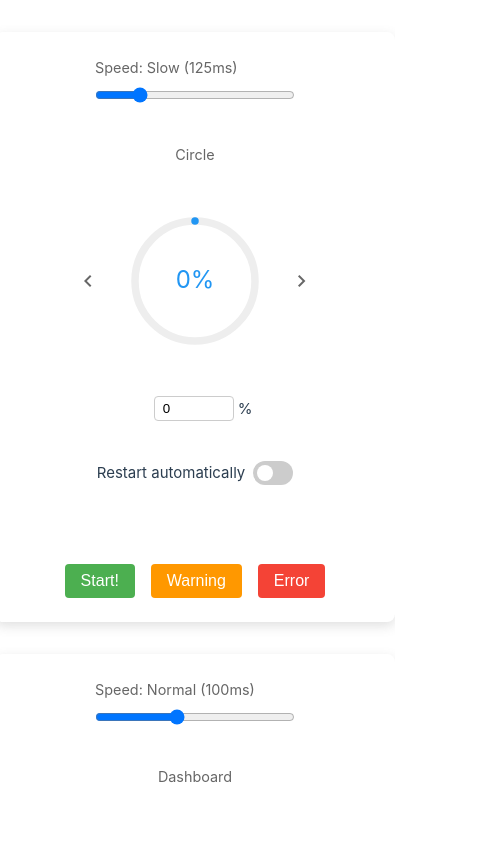
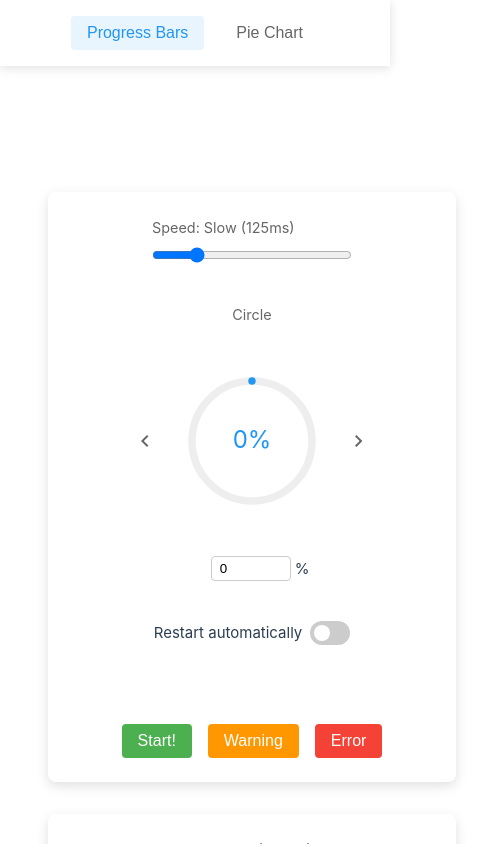
Before and after one commit to Vrolok15/test-vue-progress-bars, a Vue app in the folder test-vue/: page /progress in a window 390 px wide. Shown: the top 846 px of the page, 504 px wide, since content can reach past the window. Built offline with nearby package versions, Linux system fonts and the light colour scheme; the HTML template or start-up script is replaced by a standard one.

Commit message:
Added router and another page for Pie Chart

```diff
--- /dev/null
+++ b/package.json
@@ -0,0 +1,5 @@
+{
+  "dependencies": {
+    "vue-router": "^4.5.0"
+  }
+}
--- a/test-vue/src/App.vue
+++ b/test-vue/src/App.vue
@@ -1,22 +1,79 @@
 <script setup lang="ts">
-import ProgressBarWithControls from './components/ProgressBarWithControls.vue'
+import { useRouter, useRoute } from 'vue-router'
+import { ref, computed } from 'vue'
+
+const router = useRouter()
+const route = useRoute()
+const isTransitioning = ref(false)
+
+// Compute transition name based on current route
+const transitionName = computed(() =>
+  route.path === '/progress' ? 'slide-right' : 'slide-left'
+)
+
+// Debug transition events
+const onBeforeEnter = (el: Element) => {
+  console.log(`🟢 Before Enter: ${route.path}, transition: ${transitionName.value}`)
+}
+
+const onEnter = (el: Element) => {
+  console.log(`✅ Enter: ${route.path}, transition: ${transitionName.value}`)
+}
+
+const onBeforeLeave = (el: Element) => {
+  console.log(`🔴 Before Leave: ${route.path}, transition: ${transitionName.value}`)
+  isTransitioning.value = true
+}
+
+const onLeave = (el: Element) => {
+  console.log(`❌ Leave: ${route.path}, transition: ${transitionName.value}`)
+}
+
+const onAfterLeave = () => {
+  console.log(`⚫ After Leave: ${route.path}, transition: ${transitionName.value}`)
+  isTransitioning.value = false
+}
+
+const pages = [
+  { path: '/progress', name: 'Progress Bars' },
+  { path: '/pie', name: 'Pie Chart' }
+]
 </script>
 
 <template>
-    <div class="progress-bars">
-      <ProgressBarWithControls
-        defaultShape="circle"
-        :defaultSpeed="125"
-      />
-      <ProgressBarWithControls
-        defaultShape="dashboard"
-        :defaultSpeed="100"
-      />
-      <ProgressBarWithControls
-        defaultShape="bar"
-        :defaultSpeed="75"
-      />
-    </div>
+  <header>
+    <nav class="nav-menu">
+      <button
+        v-for="page in pages"
+        :key="page.path"
+        class="nav-button"
+        :class="{ active: route.path === page.path }"
+        @click="router.push(page.path)"
+      >
+        {{ page.name }}
+      </button>
+    </nav>
+  </header>
+  <div id="app">
+    <main class="main-content">
+      <router-view v-slot="{ Component, route }">
+        <transition
+          :name="transitionName"
+          mode="out-in"
+          @before-enter="onBeforeEnter"
+          @enter="onEnter"
+          @before-leave="onBeforeLeave"
+          @leave="onLeave"
+          @after-leave="onAfterLeave"
+        >
+          <component
+            :is="Component"
+            :key="route.path"
+          />
+        </transition>
+      </router-view>
+    </main>
+  </div>
 </template>
 
 <style>
@@ -24,28 +81,90 @@ import ProgressBarWithControls from './components/ProgressBarWithControls.vue'
 
 #app {
   display: flex;
-  justify-content: center;
-  align-items: center;
-  min-height: 100vh;
+  flex-direction: column;
+  height: 100vh;
   min-width: 100%;
-  padding: 2rem;
+  padding: 5rem 0;
 }
 
-.progress-bars {
+.nav-menu {
+  position: absolute;
+  width: 100%;
+  top: 0;
   display: flex;
-  flex-wrap: wrap;
-  gap: 2rem;
   justify-content: center;
-  width: 100%;
-  max-width: 1400px;
-  padding: 0 1rem;
+  gap: 1rem;
+  padding: 1rem;
+  box-shadow: 0 2px 10px var(--color-shadow);
+  z-index: 10;
 }
 
-@media (min-width: 1400px) {
-  .progress-bars {
-    padding: 0;
-  }
+.main-content {
+  flex: 1;
+  padding: 2rem;
+  display: flex;
+  justify-content: center;
+  overflow: hidden;
 }
 
-/* Remove unused .progress-bar-container styles */
+.nav-button {
+  padding: 0.5rem 1rem;
+  border: none;
+  background: none;
+  cursor: pointer;
+  color: var(--color-gray);
+  font-size: 1rem;
+  border-radius: 4px;
+  transition: all 0.3s cubic-bezier(0.4, 0, 0.2, 1);
+}
+
+.nav-button:hover {
+  background-color: rgba(0, 0, 0, 0.05);
+}
+
+.nav-button.active {
+  color: var(--color-blue);
+  background-color: rgba(33, 150, 243, 0.1);
+}
+
+/* Slide Transitions */
+.slide-left-enter-active,
+.slide-right-enter-active,
+.slide-left-leave-active,
+.slide-right-leave-active {
+  transition: all 0.5s cubic-bezier(0.4, 0, 0.2, 1);
+  position: absolute;
+  width: 100%;
+}
+
+/* Exit animations */
+.slide-left-leave-to {
+  transform: translateX(-100%); /* Progress Bars exits to the left */
+  opacity: 0;
+}
+
+.slide-right-leave-to {
+  transform: translateX(100%); /* Pie Chart exits to the right */
+  opacity: 0;
+}
+
+/* Enter animations */
+.slide-left-enter-from {
+  transform: translateX(100%); /* Pie Chart enters from the right */
+  opacity: 0;
+}
+
+.slide-right-enter-from {
+  transform: translateX(-100%); /* Progress Bars enters from the left */
+  opacity: 0;
+}
+
+/* Active states */
+.slide-left-enter-to,
+.slide-right-enter-to,
+.slide-left-leave-from,
+.slide-right-leave-from {
+  transform: translateX(0);
+  opacity: 1;
+}
 </style>
--- a/test-vue/src/components/ProgressBarWithControls.vue
+++ b/test-vue/src/components/ProgressBarWithControls.vue
@@ -232,6 +232,7 @@ const setError = () => {
   width: 100%;
   max-width: 450px;
   min-width: 400px;
+  max-height: 600px;
   flex: 1;
   padding: 1.5rem;
   border-radius: 8px;
--- a/test-vue/src/main.ts
+++ b/test-vue/src/main.ts
@@ -2,5 +2,8 @@ import './assets/main.css'
 
 import { createApp } from 'vue'
 import App from './App.vue'
+import router from './router'
 
-createApp(App).mount('#app')
+const app = createApp(App)
+app.use(router)
+app.mount('#app')
--- /dev/null
+++ b/test-vue/src/pages/PieChart.vue
@@ -0,0 +1,5 @@
+<template>
+  <div class="pie-chart">
+    <h1>Future Pie Chart</h1>
+  </div>
+</template>
--- /dev/null
+++ b/test-vue/src/pages/ProgressBars.vue
@@ -0,0 +1,38 @@
+<script setup lang="ts">
+import ProgressBarWithControls from '../components/ProgressBarWithControls.vue'
+</script>
+
+<template>
+  <div class="progress-bars">
+    <ProgressBarWithControls
+      defaultShape="circle"
+      :defaultSpeed="125"
+    />
+    <ProgressBarWithControls
+      defaultShape="dashboard"
+      :defaultSpeed="100"
+    />
+    <ProgressBarWithControls
+      defaultShape="bar"
+      :defaultSpeed="75"
+    />
+  </div>
+</template>
+
+<style scoped>
+.progress-bars {
+  display: flex;
+  flex-wrap: wrap;
+  gap: 2rem;
+  justify-content: center;
+  width: 100%;
+  max-width: 1400px;
+  padding: 0 1rem;
+}
+
+@media (min-width: 1400px) {
+  .progress-bars {
+    padding: 0;
+  }
+}
+</style>
--- /dev/null
+++ b/test-vue/src/router.ts
@@ -0,0 +1,23 @@
+import { createRouter, createWebHistory } from 'vue-router'
+import ProgressBars from './pages/ProgressBars.vue'
+import PieChart from './pages/PieChart.vue'
+
+const router = createRouter({
+  history: createWebHistory(),
+  routes: [
+    {
+      path: '/',
+      redirect: '/progress'
+    },
+    {
+      path: '/progress',
+      component: ProgressBars
+    },
+    {
+      path: '/pie',
+      component: PieChart
+    }
+  ]
+})
+
+export default router
```
Also changed, not shown: 1 other file (tests, documents, lock files or other folders).
